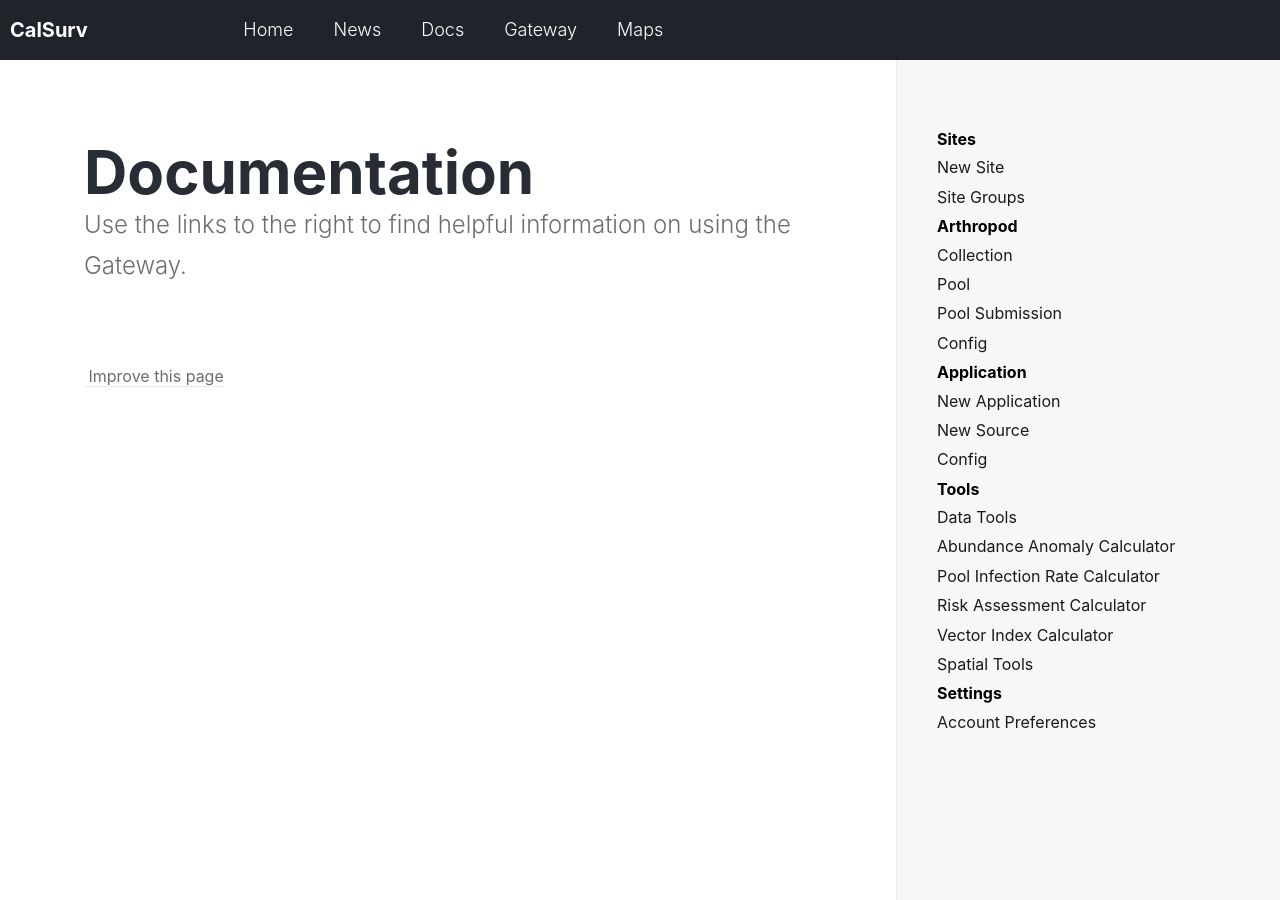
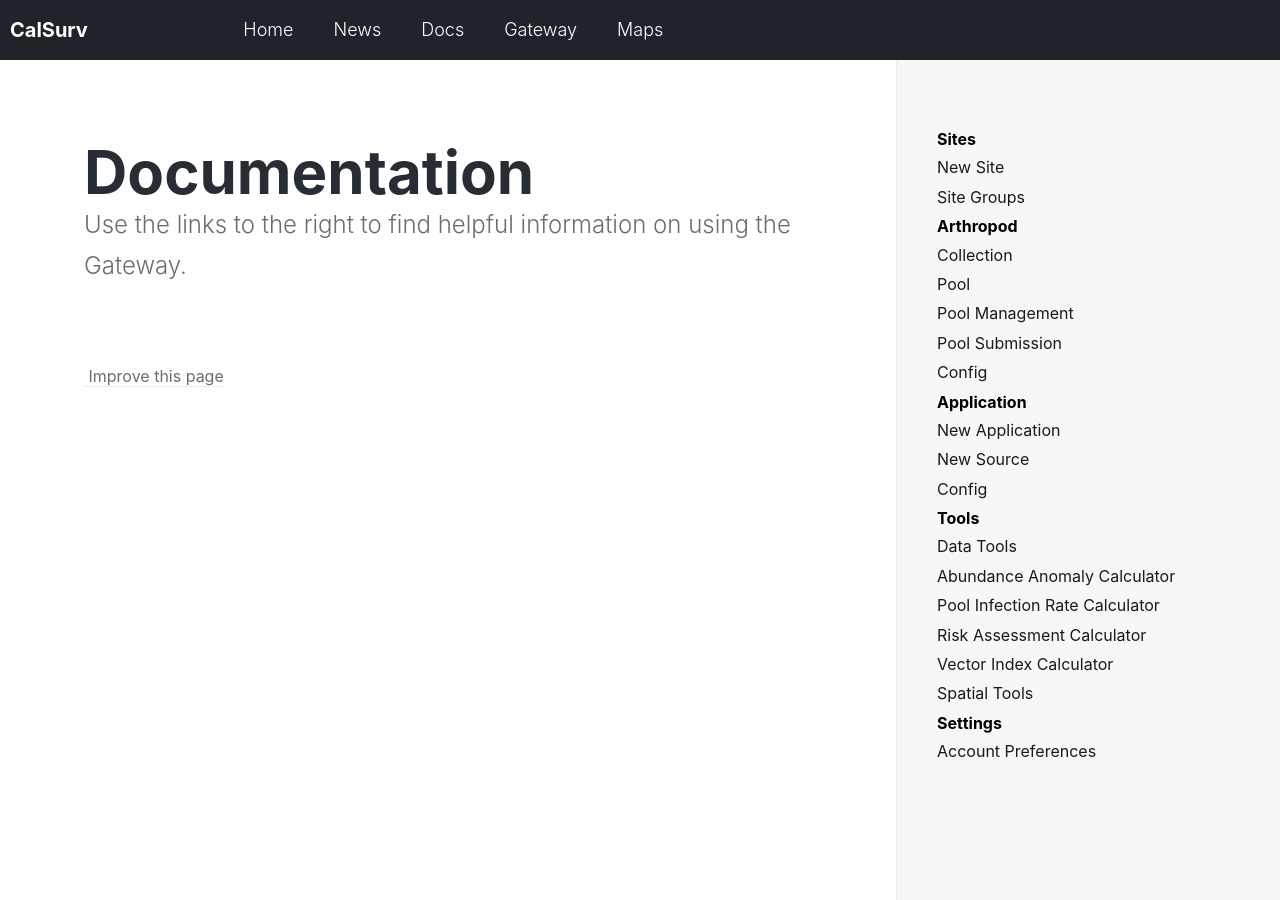
Before and after one commit to tlvaldepena/vectorsurv.org, a Jekyll site: the page built from _docs/index.md, in a window 1280 px wide and 900 px high. Built offline with Jekyll 4.4.1, drawn with Linux system fonts in a browser that asks for light colours.

Commit message:
Add pool management link

```diff
--- a/_data/docs_nav.yml
+++ b/_data/docs_nav.yml
@@ -6,6 +6,7 @@
   docs:
     - link: /docs/arthropod/collection/
     - link: /docs/arthropod/pool/
+    - link: /docs/arthropod/pool_manage/
     - link: /docs/arthropod/submission/
     - link: /docs/arthropod/trap-types/
 - title: Application
```
